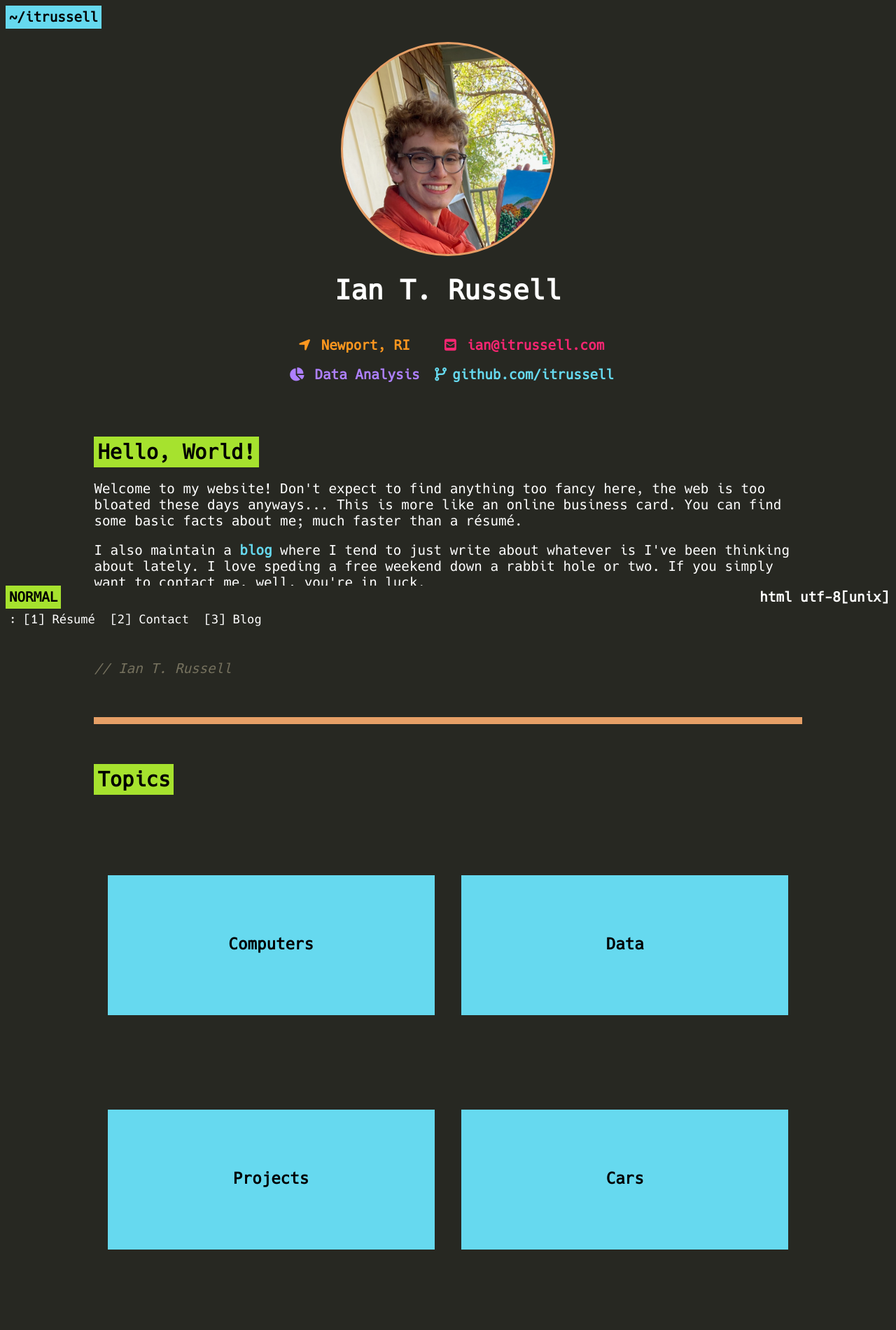
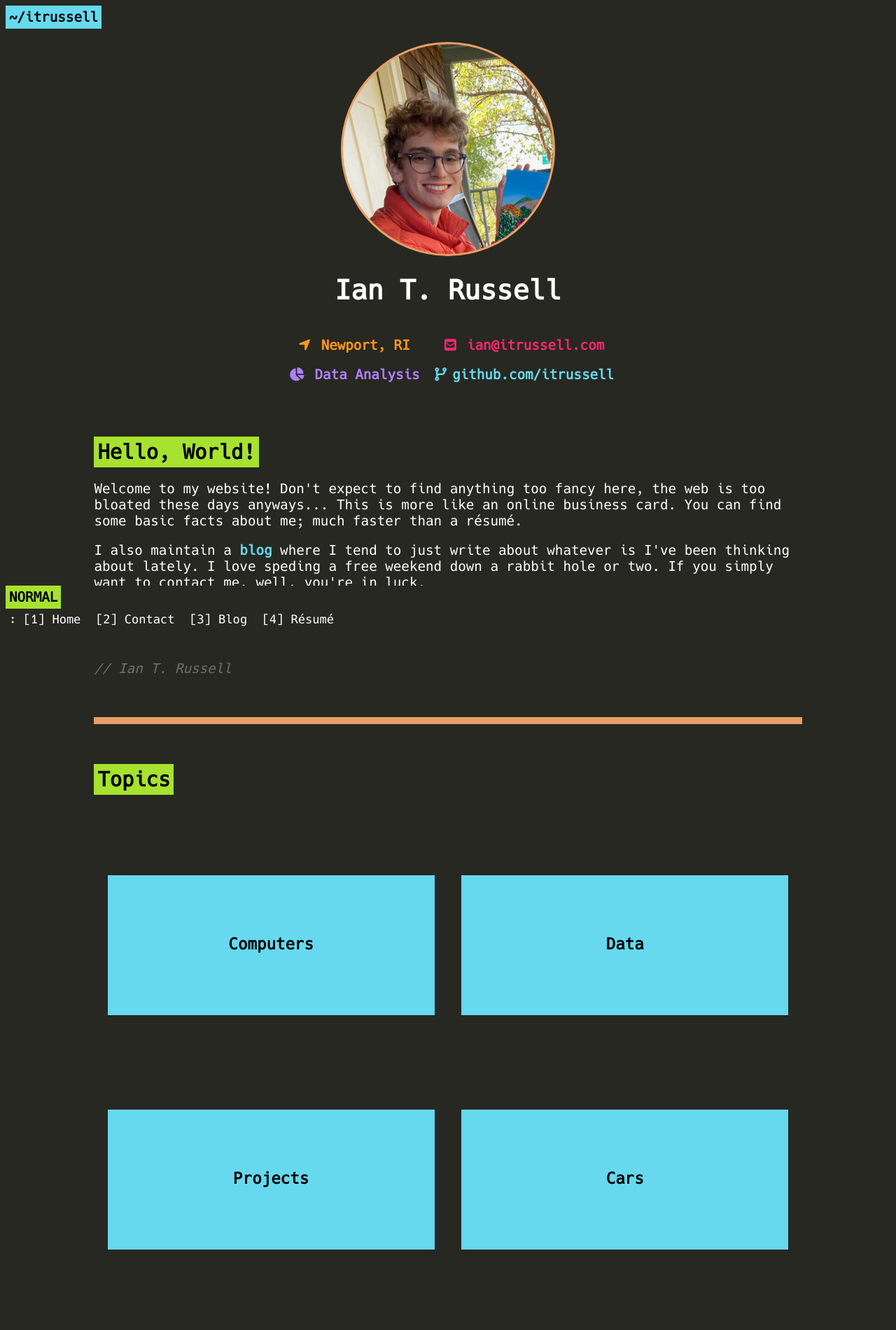
Before and after one commit to ITRussell/ITRussell.github.io, a Jekyll site: the page built from index.html, in a window 1280 px wide. Shown: the whole page at 70% size. Built offline with Jekyll 4.4.1, drawn with Linux system fonts in a browser that asks for light colours; nearby versions of some CDN libraries.

Commit message:
Cleaned up navbar and removed right side vim-nod

```diff
--- a/_includes/nav.html
+++ b/_includes/nav.html
@@ -1,11 +1,11 @@
 <div class="navbar">
   <div class="vim-nod-holder">
     <span class="vim-nod-left"> NORMAL </span>
-    <span class="vim-nod-right"> html utf-8[unix] </span>
   </div>
-  <a class="white" href="#">: [1] Résumé</a>
-  <a class="white" href="#">[2] Contact</a>
+  <a class="white" href="/">: [1] Home</a>
+  <a class="white" href="mailto: ian@itrussell.com">[2] Contact</a>
   <a class="white" href="#blog">[3] Blog</a>
+  <a class="white" href="#">[4] Résumé</a>
 </div>
 </body>
 <script src="js/scripts.js">
```
